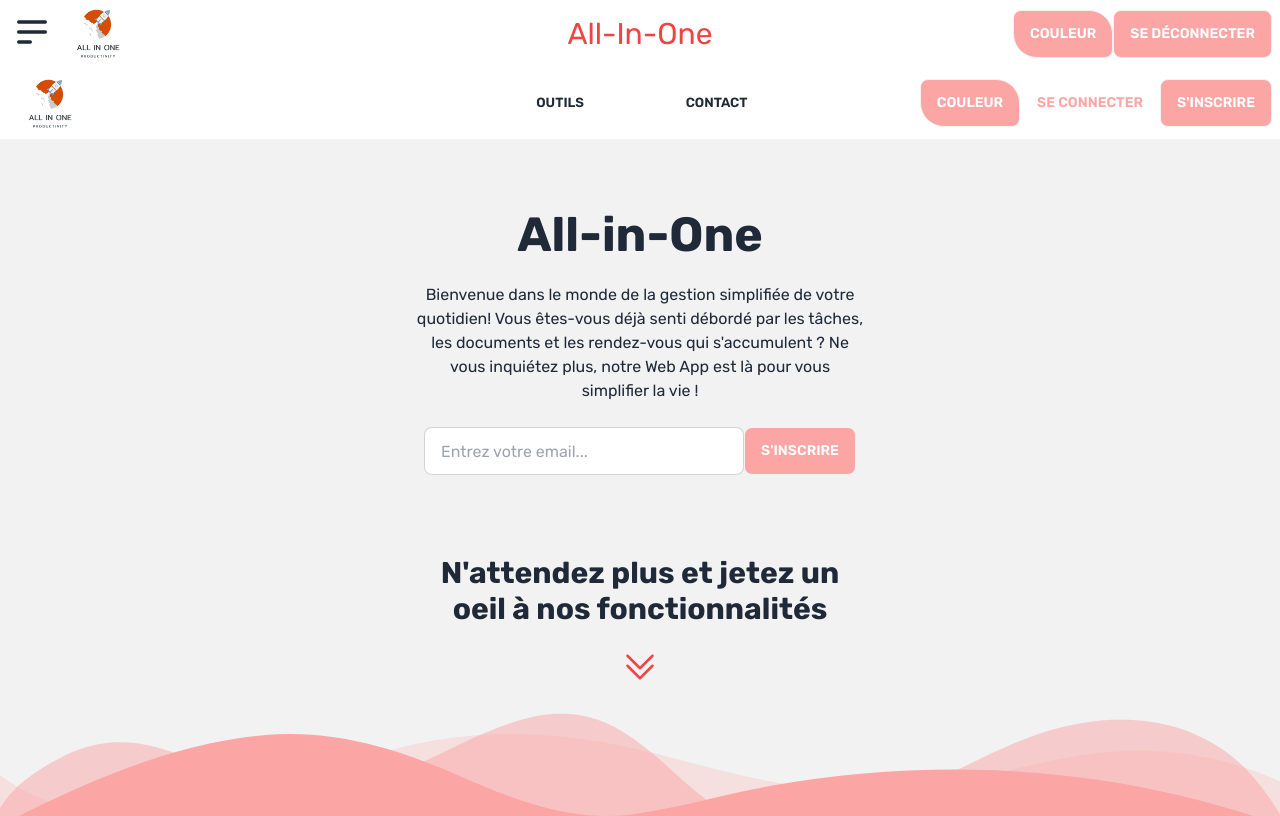
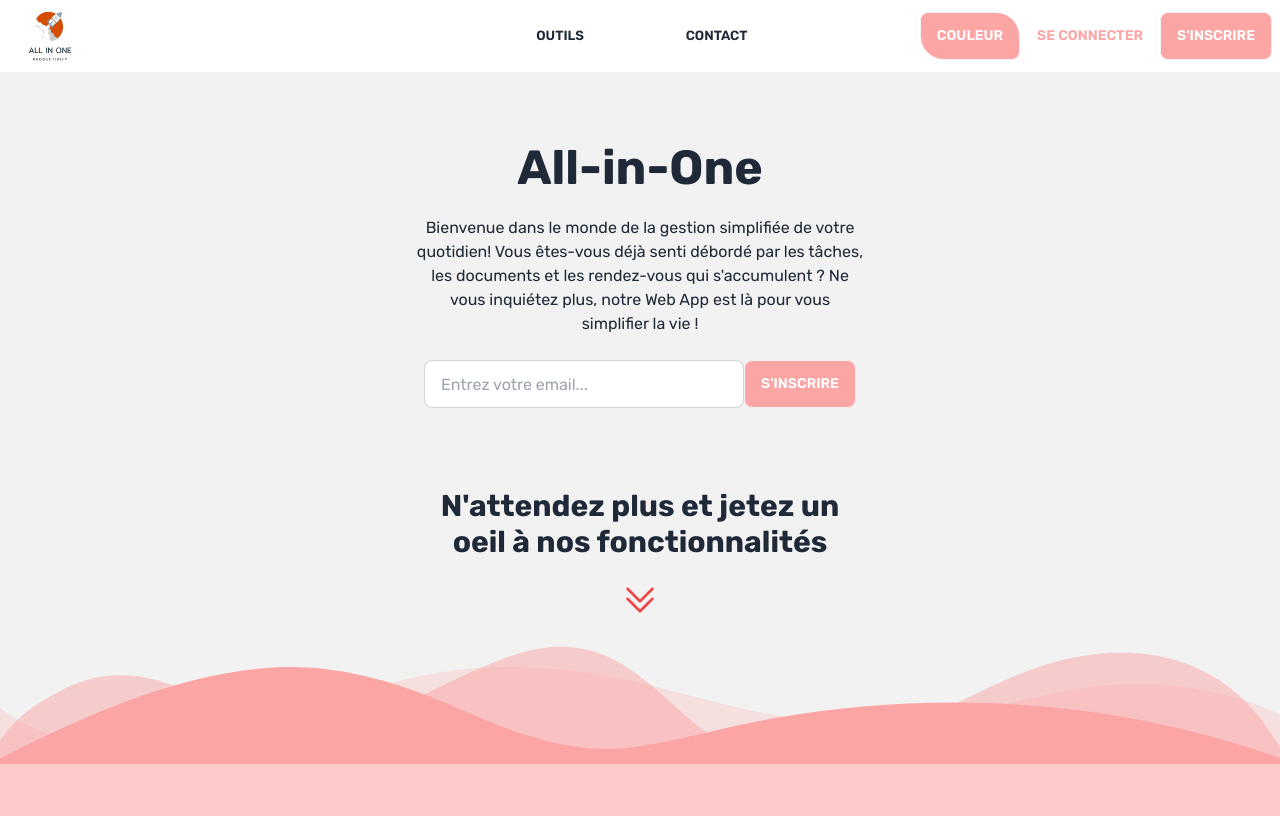
Before and after one commit to YogannHenry/All-in-one-Front, a React (Vite) app: page / in a window 1280 px wide. Shown: the top 816 px of the page. Built offline with nearby package versions, Linux system fonts and the light colour scheme.

Commit message:
fix merge issues

```diff
--- a/src/components/Partials/NavBar/NavBar.tsx
+++ b/src/components/Partials/NavBar/NavBar.tsx
@@ -46,31 +46,7 @@ function NavBar() {
       </div>
     </div>
       )}
-        {!isLogged && (
-    <div className="navbar bg-base-100">
-      <div className="navbar-start">
 
-        <DrawerButton />
-        <NavLink to="/" className="w-11 ml-5">
-          <img src={Logo} alt="Logo" className="object-scale-down" />
-        </NavLink>
-      </div>
-      <div className="navbar-center max-md:hidden">
-
-      <h1 className='text-[var(--color-primary-500)] text-3xl'>All-In-One</h1>
-      </div>
-      <div className="navbar-end">
-        <ThemeButton />
-
-        <button
-          onClick={handleLogout}
-          className={`btn text-white bg-[var(--color-primary-300)] hover:bg-[var(--color-primary-500)]`}
-        >
-          se déconnecter
-        </button>
-      </div>
-    </div>
-      )}
         {!isLogged && (
     <div className="navbar bg-base-100">
       <div className="navbar-start">
```
